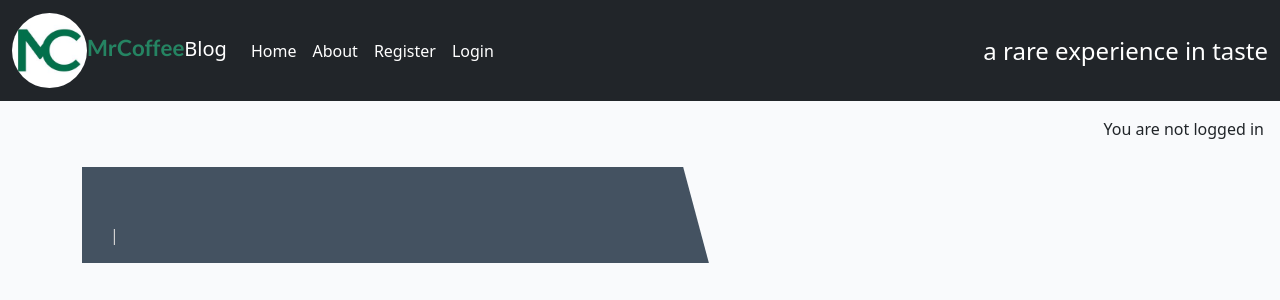
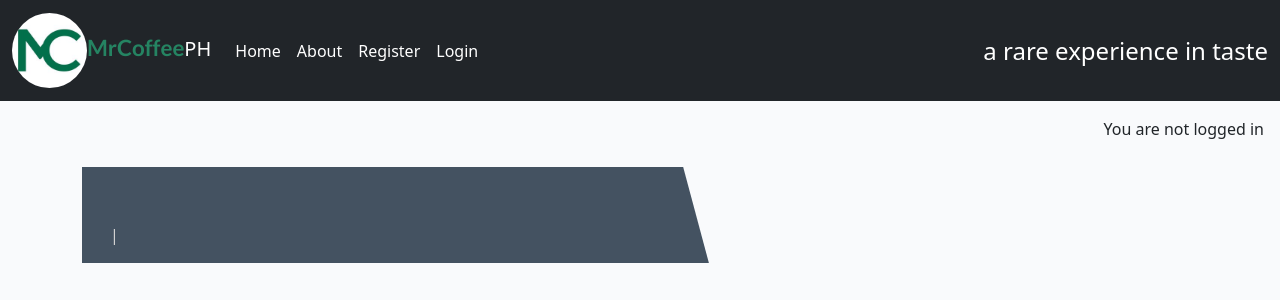
Before and after one commit to GNaces/My-coffee-blog, a Django app: template hi_blog/templates/hi_blog/post_detail.html in a window 1280 px wide. Shown: the top 300 px of the page. Run offline with Django 3.2, Linux system fonts and the light colour scheme; the template is opened without the code that fills it, so the values that code supplies are empty; some libraries are stand-ins or nearby versions.

Commit message:
change Blog to PH

```diff
--- a/templates/base.html
+++ b/templates/base.html
@@ -34,7 +34,7 @@
     <nav class="navbar navbar-expand-lg navbar-light bg-dark">
         <div class="container-fluid">
             <a class="navbar-brand" href="{% url 'home' %}"><img class="logo" src="{% static 'images/mrcoffee.jpg' %}"><span class="brand">MrCoffee</span><span
-                        class="thin">Blog</span></a>
+                        class="thin">PH</span></a>
             <button class="navbar-toggler" type="button" data-bs-toggle="collapse" data-bs-target="#navbarText"
                 aria-controls="navbarText" aria-expanded="false" aria-label="Toggle navigation">
                 <span class="navbar-toggler-icon "></span>
```
